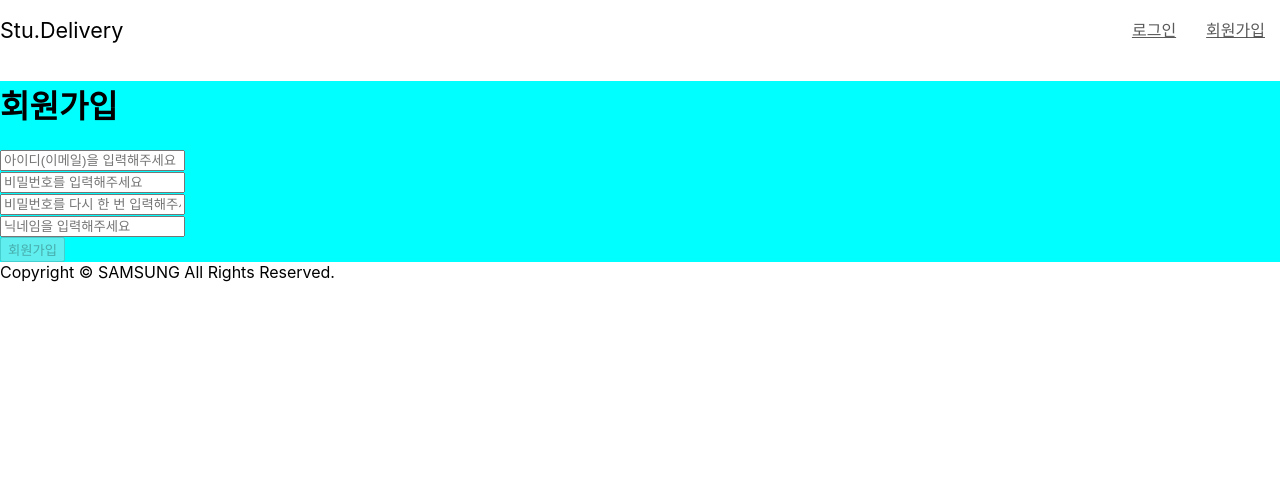
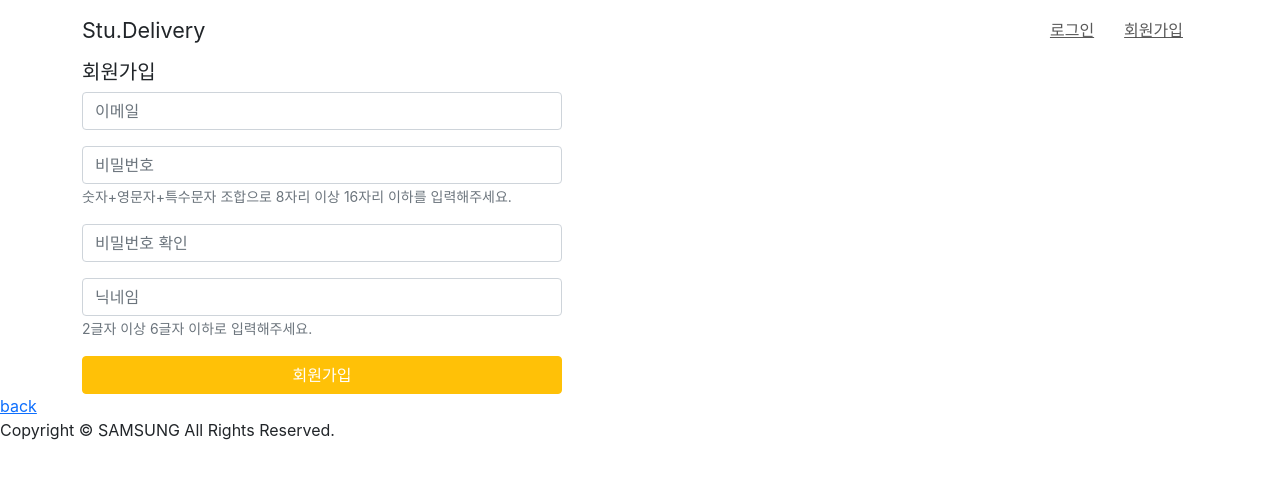
Before and after one commit to yoonhyeyoon/Stu.Delivery, a React (Create React App) app in the folder frontend-react/: page /signup in a window 1280 px wide. Shown: the top 478 px of the page. Built offline with nearby package versions, Linux system fonts and the light colour scheme.

Commit message:
:lipstick: [style] Update signup login

```diff
--- a/frontend-react/package.json
+++ b/frontend-react/package.json
@@ -15,7 +15,9 @@
     "@testing-library/user-event": "^13.5.0",
     "axios": "^0.24.0",
     "babel-loader": "^8.2.3",
+    "bootstrap": "^5.1.3",
     "react": "^17.0.2",
+    "react-bootstrap": "^2.1.1",
     "react-dom": "^17.0.2",
     "react-redux": "^7.2.6",
     "react-router-dom": "^6.2.1",
--- a/frontend-react/src/components/main/Header/Header.js
+++ b/frontend-react/src/components/main/Header/Header.js
@@ -25,6 +25,7 @@ class Header extends Component {
     };
 
     return (
+      <>
         <header className="app-header">
           <div className="container">
             <div className="app-branding">
@@ -61,6 +62,7 @@ class Header extends Component {
             </div>
           </div>
         </header>
+      </>
     );
   }
 }
--- a/frontend-react/src/components/main/LoginForm/LoginForm.css
+++ b/frontend-react/src/components/main/LoginForm/Login.module.css
@@ -9,8 +9,9 @@
 }
 
 .form {
-  position: relative;
-  margin: 0 auto;
+  align-items: left;
+  justify-content: center;
+  width: 30em;
 }
 
 .login-input {
@@ -35,9 +36,7 @@ h2 {
 }
 
 .submit {
-  width: 100px;
-  margin: 0 auto;
-  align-items: center;
+  background-color: #bf7a26;
 }
 
 .submit button {
--- a/frontend-react/src/components/main/LoginForm/LoginForm.js
+++ b/frontend-react/src/components/main/LoginForm/LoginForm.js
@@ -1,7 +1,13 @@
 import React, { useState, useEffect } from "react";
+import styles from "./Login.module.css";
 import axios from "axios";
-import "./LoginForm.css";
 import { login } from "../../../utils/api";
+
+import Button from "react-bootstrap/Button";
+import Form from "react-bootstrap/Form";
+import Row from "react-bootstrap/Row";
+import Col from "react-bootstrap/Col";
+import Container from "react-bootstrap/Container";
 
 function LoginForm() {
   const [inputId, setInputId] = useState("");
@@ -35,35 +41,44 @@ function LoginForm() {
   //   );
 
   return (
-    <div className="Login">
-      <h2>Login</h2>
-      <div className="form">
-        <div className="login-input">
-          <label className="label">ID : </label>
-          <input
+    <div>
+      <Container>
+        <Form className={styles.form}>
+          <h5>로그인</h5>
+          <Form.Group as={Row} className="mb-3">
+            <Col sm>
+              <Form.Control
                 type="text"
                 name="input_id"
                 value={inputId}
                 onChange={handleInputId}
                 placeholder="이메일 형식의 아이디를 입력해주세요."
               />
-        </div>
-        <div className="login-input">
-          <label className="label">PW : </label>
-          <input
+            </Col>
+          </Form.Group>
+          <Form.Group as={Row} className="mb-3">
+            <Col sm>
+              <Form.Control
                 type="password"
                 name="input_pw"
                 value={inputPw}
                 onChange={handleInputPw}
                 placeholder="비밀번호를 입력해주세요."
               />
+            </Col>
+          </Form.Group>
+          <div className="d-grid gap-1">
+            <Button
+              className={styles.submit}
+              className="text-white"
+              variant="warning"
+              type="submit"
+            >
+              로그인
+            </Button>
           </div>
-        <div className="submit">
-          <button type="button" onClick={onClickLogin}>
-            Login
-          </button>
-        </div>
-      </div>
+        </Form>
+      </Container>
     </div>
   );
 }
--- a/frontend-react/src/index.js
+++ b/frontend-react/src/index.js
@@ -4,6 +4,7 @@ import { createStore, applyMiddleware } from "redux";
 import { Provider } from "react-redux";
 import rootReducer from "./redux/reducers";
 import thunk from "redux-thunk";
+import "bootstrap/dist/css/bootstrap.min.css";
 
 import "./index.css";
 import App from "./App";
--- a/frontend-react/src/routes/account/Signup.jsx
+++ b/frontend-react/src/routes/account/Signup.jsx
@@ -1,6 +1,13 @@
 import { useEffect, useState } from "react";
 import axios from "axios";
 import styles from "./Signup.module.css";
+import { Link, NavLink } from "react-router-dom";
+
+import Button from "react-bootstrap/Button";
+import Form from "react-bootstrap/Form";
+import Row from "react-bootstrap/Row";
+import Col from "react-bootstrap/Col";
+import Container from "react-bootstrap/Container";
 
 function Signup() {
   const [email, setEmail] = useState("");
@@ -8,15 +15,19 @@ function Signup() {
   const [confirmPassword, setConfirmPassword] = useState("");
   const [nickname, setNickname] = useState("");
 
-  const [nameMessage, setNameMessage] = useState("");
+  const [nameMessage, setNameMessage] = useState(
+    "2글자 이상 6글자 이하로 입력해주세요."
+  );
   const [emailMessage, setEmailMessage] = useState("");
-  const [passwordMessage, setPasswordMessage] = useState("");
+  const [passwordMessage, setPasswordMessage] = useState(
+    "숫자+영문자+특수문자 조합으로 8자리 이상 16자리 이하를 입력해주세요."
+  );
   const [confirmPasswordMessage, setConfirmPasswordMessage] = useState("");
 
-  const [isName, setIsName] = useState(false);
-  const [isEmail, setIsEmail] = useState(false);
-  const [isPassword, setIsPassword] = useState(false);
-  const [isConfirmPassword, setIsConfirmPassword] = useState(false);
+  const [isName, setIsName] = useState(true);
+  const [isEmail, setIsEmail] = useState(true);
+  const [isPassword, setIsPassword] = useState(true);
+  const [isConfirmPassword, setIsConfirmPassword] = useState(true);
 
   const onEmailHandler = (event) => {
     const emailRegex =
@@ -103,71 +114,83 @@ function Signup() {
 
   return (
     <div>
-      <form onSubmit={onSubmit} className={styles.form}>
-        <h1>회원가입</h1>
-        <div>
-          <input
+      <Container>
+        <Form onSubmit={onSubmit} className={styles.form}>
+          <h5>회원가입</h5>
+
+          <Form.Group as={Row} className="mb-3">
+            <Col sm>
+              <Form.Control
                 type="email"
-            placeholder="아이디(이메일)을 입력해주세요"
+                placeholder="이메일"
                 value={email}
                 onChange={onEmailHandler}
               />
               {email.length > 0 && (
-            <span className={`message ${isEmail ? "success" : "error"}`}>
+                <Form.Text className={isEmail ? styles.success : styles.error}>
                   {emailMessage}
-            </span>
+                </Form.Text>
               )}
-        </div>
-        <div>
-          <input
+            </Col>
+          </Form.Group>
+
+          <Form.Group as={Row} className="mb-3">
+            <Col sm>
+              <Form.Control
                 type="password"
-            placeholder="비밀번호를 입력해주세요"
+                placeholder="비밀번호"
                 value={password}
                 onChange={onPasswordHandler}
               />
-          {password.length > 0 && (
-            <span className={`message ${isPassword ? "success" : "error"}`}>
+              <Form.Text className={isPassword ? styles.success : styles.error}>
                 {passwordMessage}
-            </span>
-          )}
-        </div>
-        <div>
-          <input
+              </Form.Text>
+            </Col>
+          </Form.Group>
+          <Form.Group as={Row} className="mb-3">
+            <Col sm>
+              <Form.Control
                 type="password"
-            placeholder="비밀번호를 다시 한 번 입력해주세요."
+                placeholder="비밀번호 확인"
                 value={confirmPassword}
                 onChange={onConfirmPasswordHandler}
               />
               {confirmPassword.length > 0 && (
-            <span
-              className={`message ${isConfirmPassword ? "success" : "error"}`}
+                <Form.Text
+                  className={isConfirmPassword ? styles.success : styles.error}
                 >
                   {confirmPasswordMessage}
-            </span>
+                </Form.Text>
               )}
-        </div>
-        <div>
-          <input
+            </Col>
+          </Form.Group>
+          <Form.Group as={Row} className="mb-3">
+            <Col sm>
+              <Form.Control
                 type="text"
-            placeholder="닉네임을 입력해주세요"
+                placeholder="닉네임"
                 value={nickname}
                 onChange={onNicknameHandler}
               />
-          {nickname.length > 0 && (
-            <span className={`message ${isName ? "success" : "error"}`}>
+              <Form.Text className={isName ? styles.success : styles.error}>
                 {nameMessage}
-            </span>
-          )}
-        </div>
-        <div>
-          <button
+              </Form.Text>
+            </Col>
+          </Form.Group>
+          <div className="d-grid gap-1">
+            <Button
+              className={styles.submit}
+              className="text-white"
+              variant="warning"
               type="submit"
               disabled={!(isName && isEmail && isPassword && isConfirmPassword)}
             >
               회원가입
-          </button>
+            </Button>
           </div>
-      </form>
+        </Form>
+      </Container>
+      <NavLink to="/">back</NavLink>
     </div>
   );
 }
--- a/frontend-react/src/routes/account/Signup.module.css
+++ b/frontend-react/src/routes/account/Signup.module.css
@@ -1,5 +1,11 @@
 .form {
-  background-color: aqua;
   align-items: left;
   justify-content: center;
+  width: 30em;
 }
+.error {
+  color: red;
+}
+.submit {
+  background-color: #bf7a26;
+}
```
Also changed, not shown: 1 other file (tests, documents, lock files or other folders). Lines whose indentation alone changed are shown as unchanged.
